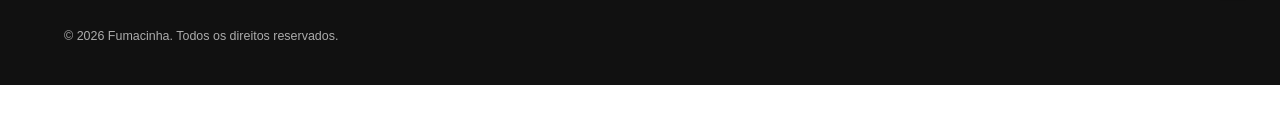
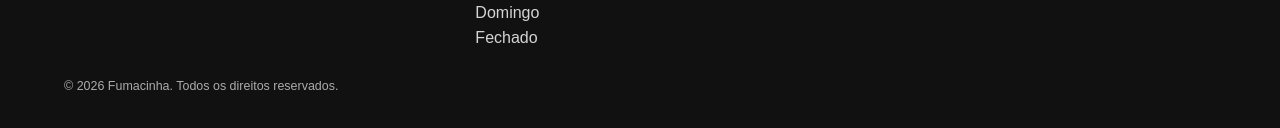
Before and after one commit to fumacinhavirtual-gif/fumacinha-site, a website: page index.html in a window 1280 px wide. Shown: the part 838-966 px from the top of the page. Before the commit the page ends 923 px from the top, so only its background shows below. Drawn offline with nearby package versions, Linux system fonts and the light colour scheme; no server answers.

Commit message:
Update Sunday business hours

```diff
--- a/index.html
+++ b/index.html
@@ -174,6 +174,8 @@
         <span>Instagram: @fumacinhanps</span>
         <span>Segunda a sábado</span>
         <span>10:00 às 21:00</span>
+        <span>Domingo</span>
+        <span>Fechado</span>
       </div>
       <small>© 2026 Fumacinha. Todos os direitos reservados.</small>
       <nav class="footer-links" aria-label="Informações da loja">
```
